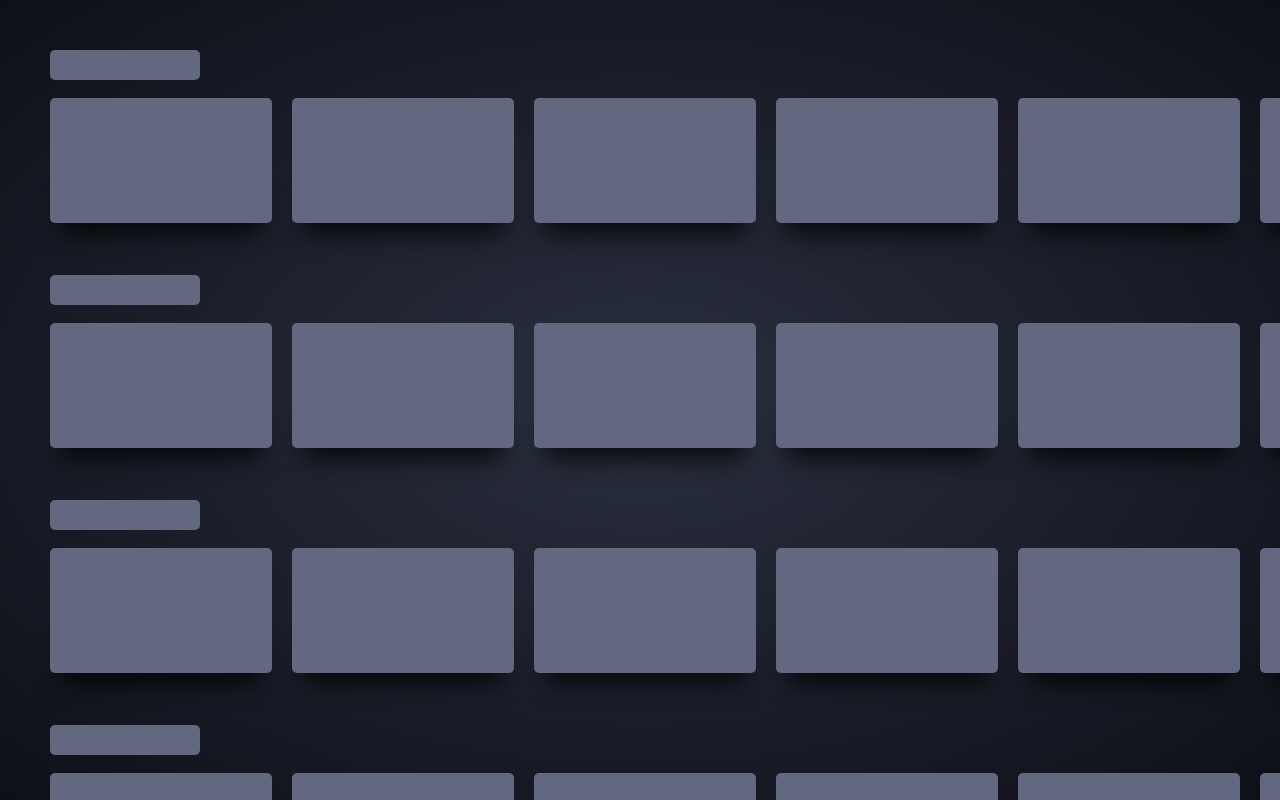
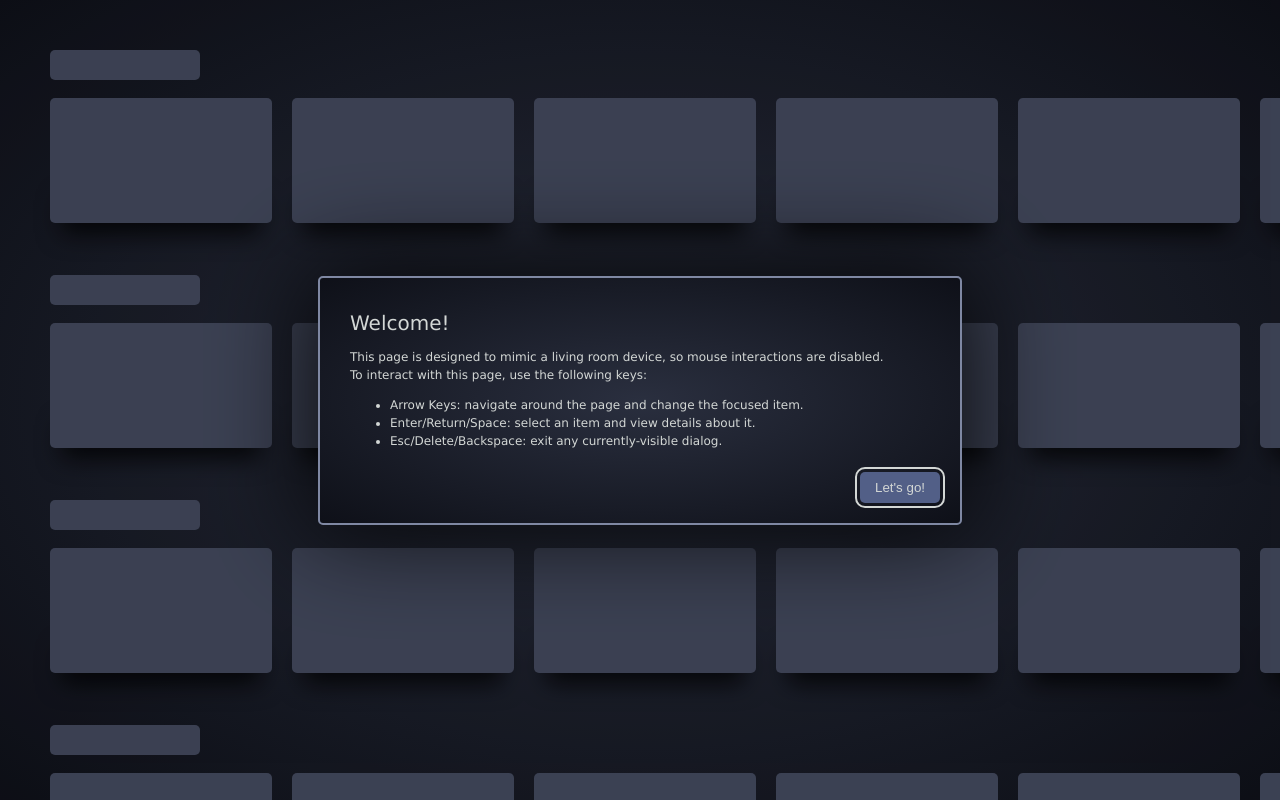
Before and after one commit to binnzie88/disney-interview-project, a website with bundled scripts: page client/dist/index.html in a window 1280 px wide. Built offline with nearby package versions, Linux system fonts and the light colour scheme; files whose address does not match are found by name.

Commit message:
add tutorial dialog

```diff
--- a/client/src/index.css
+++ b/client/src/index.css
@@ -170,6 +170,8 @@ body {
   }
 
   .dialogContentNoMedia {
+    display: flex;
+    flex-direction: column;
     min-height: 15vh;
     padding: 20px;
   }
@@ -184,6 +186,21 @@ body {
         margin-bottom: 10px;
       }
     }
+  }
+
+  .dialogButton {
+    width: fit-content;
+    padding: 8px 15px;
+    background-color: #525f87;
+    border: none;
+    border-radius: 5px;
+    color: #d3d7d5;
+    align-self: end;
+  }
+
+  .dialogButton:focus-visible {
+    outline: 2px solid #d3d7d5;
+    outline-offset: 3px;
   }
 }
 
--- a/client/src/index.js
+++ b/client/src/index.js
@@ -1,5 +1,5 @@
 import { SkeletonPage } from "./SkeletonPage";
-import { loadVisibleRefSets, moveFocus, parseHomeJson } from "./utils";
+import { getTutorialDialogContent, loadVisibleRefSets, moveFocus, parseHomeJson } from "./utils";
 
 function loadHomePage() {
   let fullSets = new Map();
@@ -13,6 +13,10 @@ function loadHomePage() {
   const skeletonPage = new SkeletonPage();
   rootElement.innerHTML = skeletonPage.innerHTML;
 
+  // Show the initial dialog to give users a tutorial for navigating the page
+  dialog.innerHTML = getTutorialDialogContent();
+  dialog.showModal();
+
   /**
    * Use keyboard to navigate page as if it were a remote.
    * The only supported key interactions are:
@@ -21,11 +25,12 @@ function loadHomePage() {
    *   - Escape/Delete/Backspace: close dialog
    */
   document.onkeydown = (e) => {
-    e.preventDefault();
-    switch (e.key) {
+    switch (e.code) {
       case "Enter":
+      case "Space":
         // Show dialog for focused item
         if (!dialog.open) {
+          e.preventDefault();
           const focusedTileElement = document.activeElement;
           const item = fullSets.get(focusedTileElement.dataset.setid)?.items?.get(focusedTileElement.dataset.itemid);
           if (item != null) {
@@ -38,6 +43,7 @@ function loadHomePage() {
       case "Backspace":
       case "Delete":
         // Close dialog
+        e.preventDefault();
         dialog.close();
         break;
       case "ArrowDown":
@@ -45,6 +51,7 @@ function loadHomePage() {
       case "ArrowLeft":
       case "ArrowRight":
         // Move focus
+        e.preventDefault();
         if (!dialog.open) {
           moveFocus(focusedX, focusedY, e.key, (x, y) => {
             focusedX = x;
@@ -53,6 +60,7 @@ function loadHomePage() {
         }
         break;
       default:
+        e.preventDefault();
         console.log('Unsupported key pressed: '+e.key);
         break;
     }
--- a/client/src/utils.js
+++ b/client/src/utils.js
@@ -107,14 +107,43 @@ export function createSkeletonSet(setIdx) {
 }
 
 /**
+ * Creates the default dialog tutorial content to display when the user first loads the home page
+ */
+export function getTutorialDialogContent() {
+  return `
+    <div class="dialogContentNoMedia">
+      <div class="dialogText">
+        <div class="dialogHeader">
+          Welcome!
+        </div>
+        This page is designed to mimic a living room device, so mouse interactions are disabled.<br/>
+        To interact with this page, use the following keys:
+        <ul>
+          <li>
+            Arrow Keys: navigate around the page and change the focused item.
+          </li>
+          <li>
+            Enter/Return/Space: select an item and view details about it.
+          </li>
+          <li>
+            Esc/Delete/Backspace: exit any currently-visible dialog.
+          </li>
+        </ul>
+      </div>
+      <button class="dialogButton" onClick="closeDialog()">Let's go!</button>
+    </div>
+  `;
+}
+
+/**
  * Tiles display a skeleton loading state by default. When the image is done loading, hide the skeleton element
  * and display the image element. This prevents the image from displaying partially while loading on slower networks.
  */
 window.onImageLoad = function(parentIdx, idx) {
   const parentAndTileId = parentIdx+"-"+idx;
-  let skeletonElement = document.getElementById('skeleton-'+parentAndTileId);
+  const skeletonElement = document.getElementById('skeleton-'+parentAndTileId);
   skeletonElement.style.display = 'none';
-  let imageElement = document.getElementById('image-'+parentAndTileId);
+  const imageElement = document.getElementById('image-'+parentAndTileId);
   imageElement.style.display = 'inline';
 };
 
@@ -124,8 +153,16 @@ window.onImageLoad = function(parentIdx, idx) {
  */
 window.onImageError = function(parentIdx, idx) {
   const parentAndTileId = parentIdx+"-"+idx;
-  let skeletonElement = document.getElementById('skeleton-'+parentAndTileId);
+  const skeletonElement = document.getElementById('skeleton-'+parentAndTileId);
   skeletonElement.style.display = 'none';
-  let titlePlaceholderElement = document.getElementById("tempTitle-"+parentAndTileId);
+  const titlePlaceholderElement = document.getElementById("tempTitle-"+parentAndTileId);
   titlePlaceholderElement.style.display = 'flex';
 }
+
+/**
+ * Closes the dialog (used only by the button inside the tutorial dialog)
+ */
+window.closeDialog = function() {
+  const dialog = document.getElementById("item-dialog");
+  dialog.close();
+}
```
Also changed, not shown: client/dist/index.html, client/dist/main.js.
